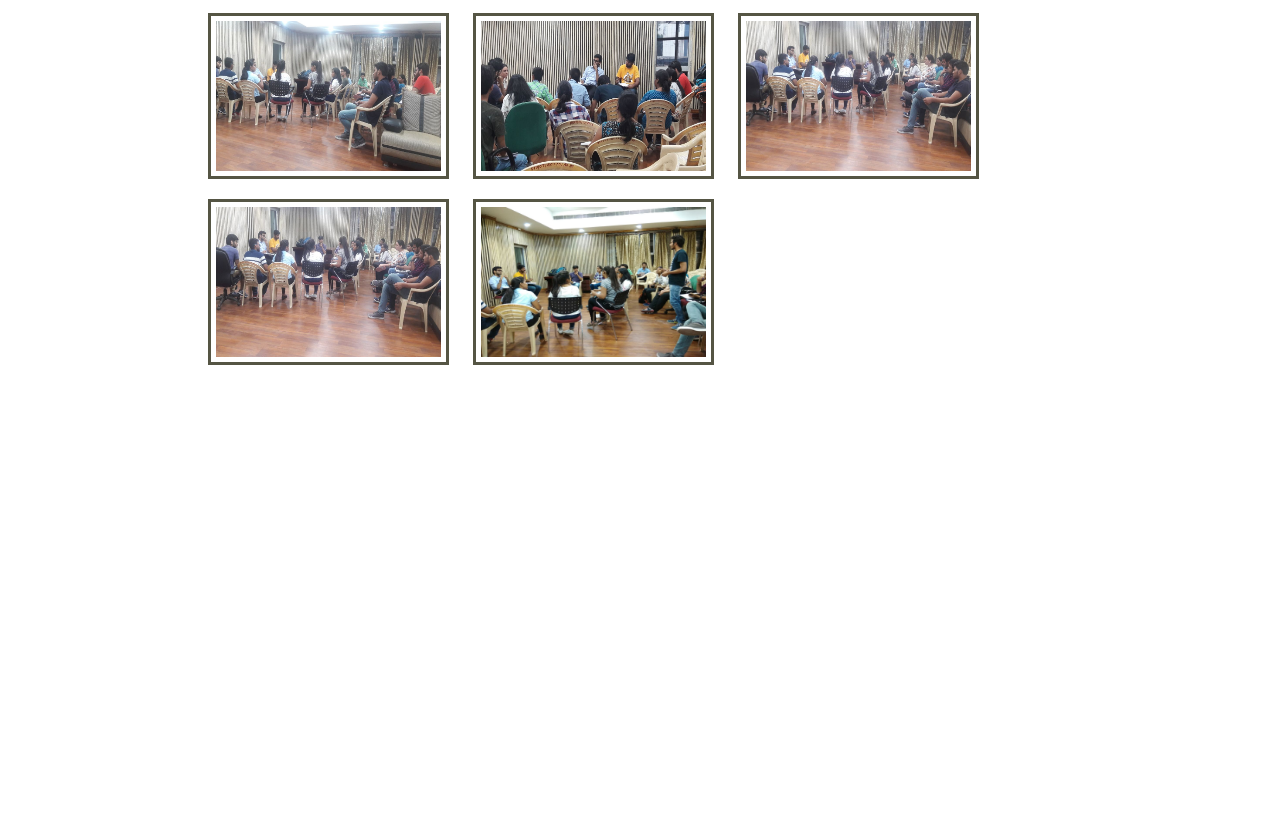
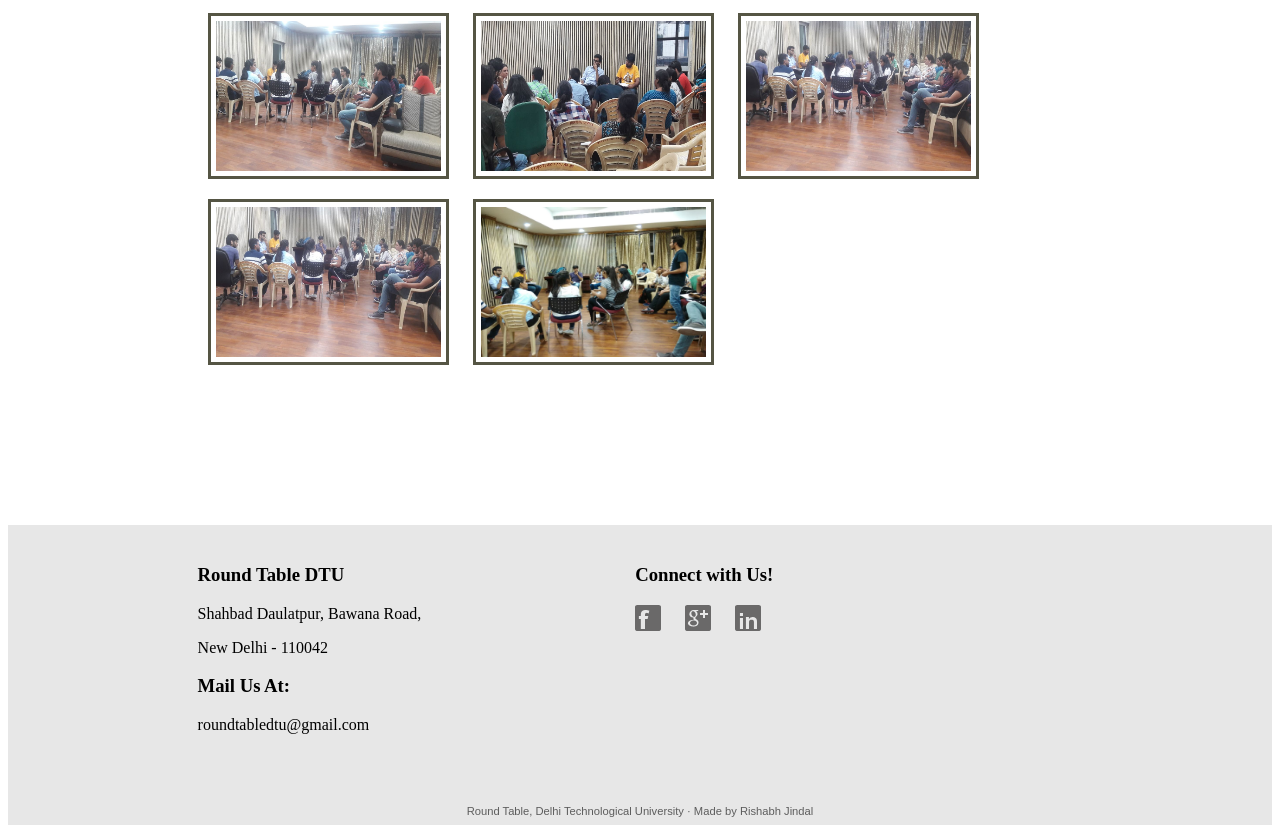
Before and after one commit to Rishabh97/Round-Table-Events-Page, a plain HTML site: page index.html in a window 1280 px wide. Shown: the part 5741-6574 px from the top of the page. Before the commit the page ends 6274 px from the top, so only its background shows below. Drawn offline with nearby package versions, Linux system fonts and the light colour scheme; a script that the page names is missing.

Commit message:
Added the footer and styled it .Added the tag name without the link to facebook

```diff
--- a/index.html
+++ b/index.html
@@ -235,6 +235,39 @@
 
 			</div>
 		</section>
+		<footer>
+			<div class="wrapper-footer">
+
+					<div id="info">
+						 <h3>Round Table DTU</h3>
+						<p>Shahbad Daulatpur, Bawana Road,</p>
+						<p>New Delhi - 110042</p>
+
+						 <h3>Mail Us At:</h3>
+						<p>roundtabledtu@gmail.com</p>
+
+					</div>
+					<div id="info">
+						 <h3>Connect with Us!</h3>
+
+						 <div id="connect-us">
+								<img src="images/fb.png">
+								<img src="images/google.png">
+								<img src="images/linkedin.png">
+						 </div>
+
+					</div>
+
+
+				<div class="end-tag">
+				Round Table, Delhi Technological University · Made by Rishabh Jindal
+			</div>
+
+
+			</div>
+
+
+		</footer>
 
 
 
--- a/style.css
+++ b/style.css
@@ -117,3 +117,56 @@ section.event p {
     -ms-transition: all 0.5s ease;
     transition: all 0.5s ease;*/
 }
+footer{
+	background-color: rgba(128, 128, 128, 0.19);
+	height: 300px;
+}
+.wrapper-footer{
+	width: 70%;
+	margin: auto;
+
+	height: 100%;
+}
+#info{
+	width: 49%;
+    padding-top: 20px;
+    padding-bottom: 20px;
+    display: inline-block;
+    vertical-align: top;
+
+}
+#connect-us img{
+    display: inline-block;
+	margin-right: 20px;
+}
+
+.end-tag{
+
+    position: relative;
+    top: 35px;
+    width: 80%;
+    margin: auto;
+    text-align: center;
+    font-family: "Karla", sans-serif;
+    font-size: .7em;
+    color: rgba(0, 0, 0, 0.6);
+
+
+}
+/*footer .wrapper-footer #info h3 {
+    width: 70%;
+    margin: auto;
+    font-family: "Karla", sans-serif;
+    font-weight: 400;
+    font-size: .8em;
+    color: rgba(0, 0, 0, 0.8);
+}
+
+footer .wrapper-footer #info p{
+    width: 70%;
+    margin: auto;
+    font-family: "Karla", sans-serif;
+    font-weight: 400;
+    font-size: .8em;
+    color: rgba(0, 0, 0, 0.8);
+}*/
```
Also changed, not shown: images/fb.png (added), images/google.png (added), images/linkedin.png (added).
